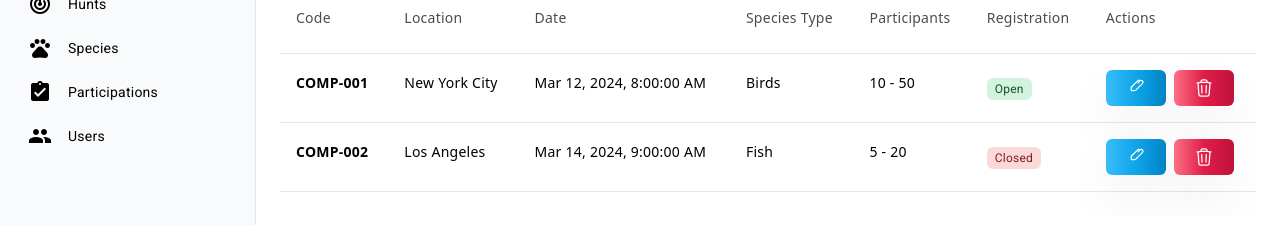
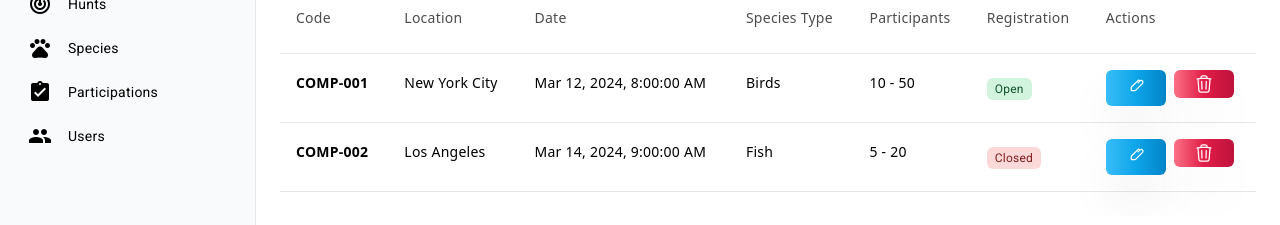
Before and after one commit to RabieImghi/HuntersLeage_Angular_V1.0, an Angular app: page /admin/competitions in a window 1280 px wide. Shown: the part 252-477 px from the top of the page. Built offline with nearby package versions, Linux system fonts and the light colour scheme.

Commit message:
add delete compitions  component admin template

```diff
--- a/package.json
+++ b/package.json
@@ -20,8 +20,11 @@
     "@angular/platform-browser": "^17.3.0",
     "@angular/platform-browser-dynamic": "^17.3.0",
     "@angular/router": "^17.3.0",
+    "@sweetalert2/ngx-sweetalert2": "^12.4.0",
     "aos": "^2.3.4",
+    "ngx-sweetalert2": "^0.2.7",
     "rxjs": "~7.8.0",
+    "sweetalert2": "^11.15.3",
     "tailwindcss-textshadow": "^2.1.3",
     "tslib": "^2.3.0",
     "zone.js": "~0.14.3"
--- a/src/app/front-admin/CRUD/delete-competitions/delete-competitions.component.html
+++ b/src/app/front-admin/CRUD/delete-competitions/delete-competitions.component.html
@@ -1 +1,22 @@
-<p>delete-competitions works!</p>
+<button
+class="flex justify-center items-center gap-2 px-5 py-1 cursor-pointer rounded-md shadow-2xl text-white font-semibold bg-gradient-to-r from-[#fb7185] via-[#e11d48] to-[#be123c] hover:shadow-xl hover:shadow-red-500 hover:scale-105 duration-300 hover:from-[#be123c] hover:to-[#fb7185]"
+(click)="deleteCompetition()"
+>
+<svg viewBox="0 0 15 15" class="w-5 fill-white">
+    <svg
+    class="w-6 h-6"
+    stroke="currentColor"
+    stroke-width="1.5"
+    viewBox="0 0 24 24"
+    fill="none"
+    xmlns="http://www.w3.org/2000/svg"
+    >
+    <path
+        d="M14.74 9l-.346 9m-4.788 0L9.26 9m9.968-3.21c.342.052.682.107 1.022.166m-1.022-.165L18.16 19.673a2.25 2.25 0 01-2.244 2.077H8.084a2.25 2.25 0 01-2.244-2.077L4.772 5.79m14.456 0a48.108 48.108 0 00-3.478-.397m-12 .562c.34-.059.68-.114 1.022-.165m0 0a48.11 48.11 0 013.478-.397m7.5 0v-.916c0-1.18-.91-2.164-2.09-2.201a51.964 51.964 0 00-3.32 0c-1.18.037-2.09 1.022-2.09 2.201v.916m7.5 0a48.667 48.667 0 00-7.5 0"
+        stroke-linejoin="round"
+        stroke-linecap="round"
+    ></path>
+    </svg>
+    Delete
+</svg>
+</button>
--- a/src/app/front-admin/CRUD/delete-competitions/delete-competitions.component.ts
+++ b/src/app/front-admin/CRUD/delete-competitions/delete-competitions.component.ts
@@ -1,12 +1,31 @@
-import { Component } from '@angular/core';
+import { Component, Input, input } from '@angular/core';
+import Swal from 'sweetalert2';
 
 @Component({
   selector: 'app-delete-competitions',
   standalone: true,
-  imports: [],
-  templateUrl: './delete-competitions.component.html',
-  styleUrl: './delete-competitions.component.css'
+  imports: [ ],
+  templateUrl: './delete-competitions.component.html'
 })
 export class DeleteCompetitionsComponent {
+  @Input() competition: any;
 
+  deleteCompetition() {
+    Swal.fire({
+      title: 'Are you sure?',
+      text: `Do you really want to delete competition with Code: ${this.competition.code}?`,
+      icon: 'warning',
+      showCancelButton: true,
+      confirmButtonColor: '#d33',
+      cancelButtonColor: '#3085d6',
+      confirmButtonText: 'Yes, delete it!',
+      cancelButtonText: 'Cancel',
+    }).then((result) => {
+      if (result.isConfirmed) {
+        Swal.fire('Deleted!', 'The competition has been deleted.', 'success');
+      } else if (result.dismiss === Swal.DismissReason.cancel) {
+        Swal.fire('Cancelled', 'The competition is safe :)', 'info');
+      }
+    });
+  }
 }
--- a/src/app/front-admin/manage-competitions/manage-competitions.component.html
+++ b/src/app/front-admin/manage-competitions/manage-competitions.component.html
@@ -84,27 +84,7 @@
                                 </svg>
                                 </button>
 
-                            <button
-                              class="flex justify-center items-center gap-2 px-5 cursor-pointer rounded-md shadow-2xl text-white font-semibold bg-gradient-to-r from-[#fb7185] via-[#e11d48] to-[#be123c] hover:shadow-xl hover:shadow-red-500 hover:scale-105 duration-300 hover:from-[#be123c] hover:to-[#fb7185]"
-                            >
-                              <svg viewBox="0 0 15 15" class="w-5 fill-white">
-                                <svg
-                                  class="w-6 h-6"
-                                  stroke="currentColor"
-                                  stroke-width="1.5"
-                                  viewBox="0 0 24 24"
-                                  fill="none"
-                                  xmlns="http://www.w3.org/2000/svg"
-                                >
-                                  <path
-                                    d="M14.74 9l-.346 9m-4.788 0L9.26 9m9.968-3.21c.342.052.682.107 1.022.166m-1.022-.165L18.16 19.673a2.25 2.25 0 01-2.244 2.077H8.084a2.25 2.25 0 01-2.244-2.077L4.772 5.79m14.456 0a48.108 48.108 0 00-3.478-.397m-12 .562c.34-.059.68-.114 1.022-.165m0 0a48.11 48.11 0 013.478-.397m7.5 0v-.916c0-1.18-.91-2.164-2.09-2.201a51.964 51.964 0 00-3.32 0c-1.18.037-2.09 1.022-2.09 2.201v.916m7.5 0a48.667 48.667 0 00-7.5 0"
-                                    stroke-linejoin="round"
-                                    stroke-linecap="round"
-                                  ></path>
-                                </svg>
-                                Delete
-                              </svg>
-                            </button>
+                                <app-delete-competitions [competition]="competition"></app-delete-competitions>
 
                         </div>
                     </td>
--- a/src/app/front-admin/manage-competitions/manage-competitions.component.ts
+++ b/src/app/front-admin/manage-competitions/manage-competitions.component.ts
@@ -1,6 +1,7 @@
 import { Component } from '@angular/core';
 import { CommonModule } from '@angular/common';
 import { CreateCompetitionsComponent } from '../CRUD/create-competitions/create-competitions.component';
+import { DeleteCompetitionsComponent } from '../CRUD/delete-competitions/delete-competitions.component';
 
 interface CompetitionResponseVm {
   id: string;
@@ -16,7 +17,7 @@ interface CompetitionResponseVm {
 @Component({
   selector: 'app-manage-competitions',
   standalone: true,
-  imports: [CommonModule, CreateCompetitionsComponent],
+  imports: [CommonModule, CreateCompetitionsComponent, DeleteCompetitionsComponent],
   templateUrl: './manage-competitions.component.html'
 })
 
```
Also changed, not shown: src/app/front-admin/CRUD/delete-competitions/delete-competitions.component.css (deleted), 1 other file (tests, documents, lock files or other folders).
